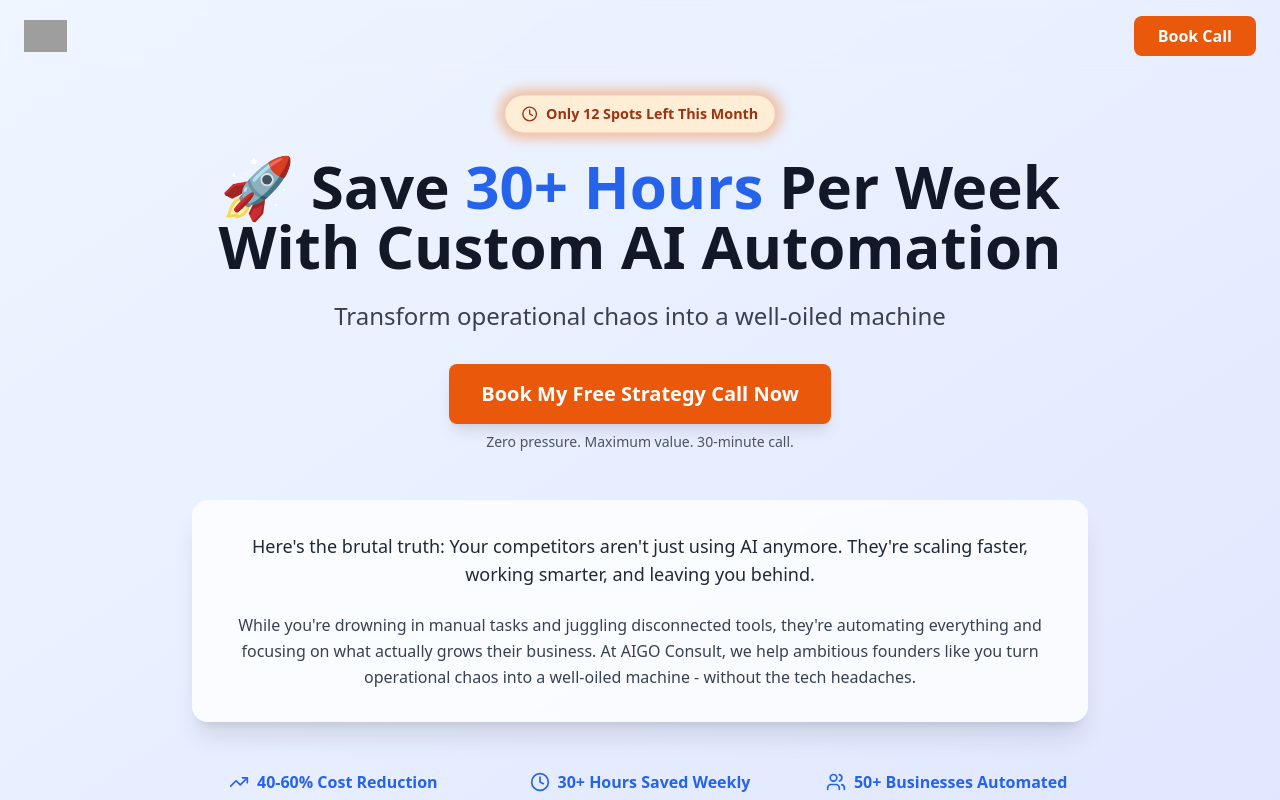
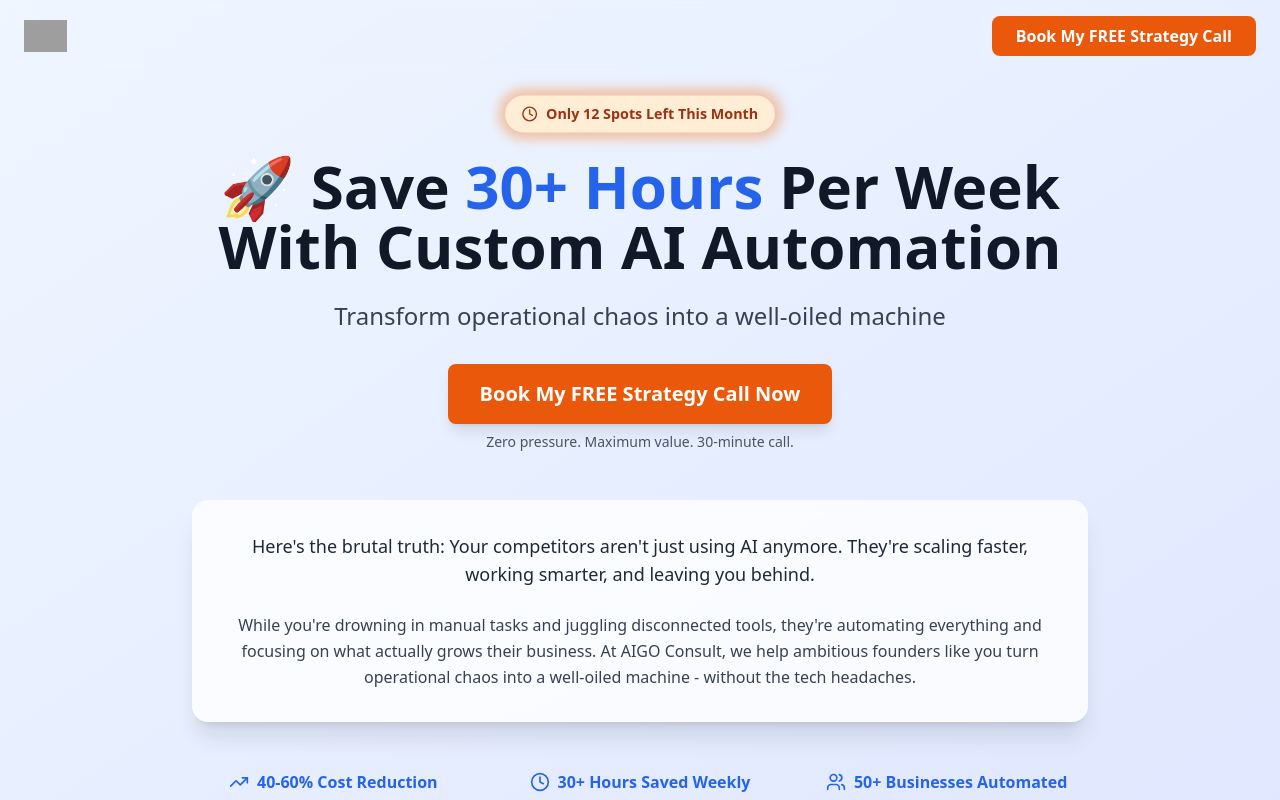
Before and after one commit to mysirakov/aigo-strategy-final, a React (Vite) app: page / in a window 1280 px wide. Shown: the top 800 px of the page. Built offline with nearby package versions, Linux system fonts and the light colour scheme; grey boxes are pictures that could not be loaded.

Commit message:
Update from Bolt.diy

```diff
--- a/src/components/Header.tsx
+++ b/src/components/Header.tsx
@@ -26,7 +26,7 @@ const Header = () => {
               rel="noopener noreferrer"
               className="bg-orange-600 text-white px-6 py-2 rounded-lg hover:bg-orange-700 transition-colors font-semibold"
             >
-              Book Call
+              Book My FREE Strategy Call
             </a>
           </nav>
         </div>
--- a/src/components/Hero.tsx
+++ b/src/components/Hero.tsx
@@ -26,7 +26,7 @@ const Hero = () => {
               rel="noopener noreferrer"
               className="bg-orange-600 hover:bg-orange-700 text-white px-8 py-4 rounded-lg text-xl font-semibold transition-all duration-300 transform hover:scale-105 shadow-lg hover:shadow-xl inline-block"
             >
-              Book My Free Strategy Call Now
+              Book My FREE Strategy Call Now
             </a>
             <p className="text-sm text-gray-600 mt-2">Zero pressure. Maximum value. 30-minute call.</p>
           </div>
```
